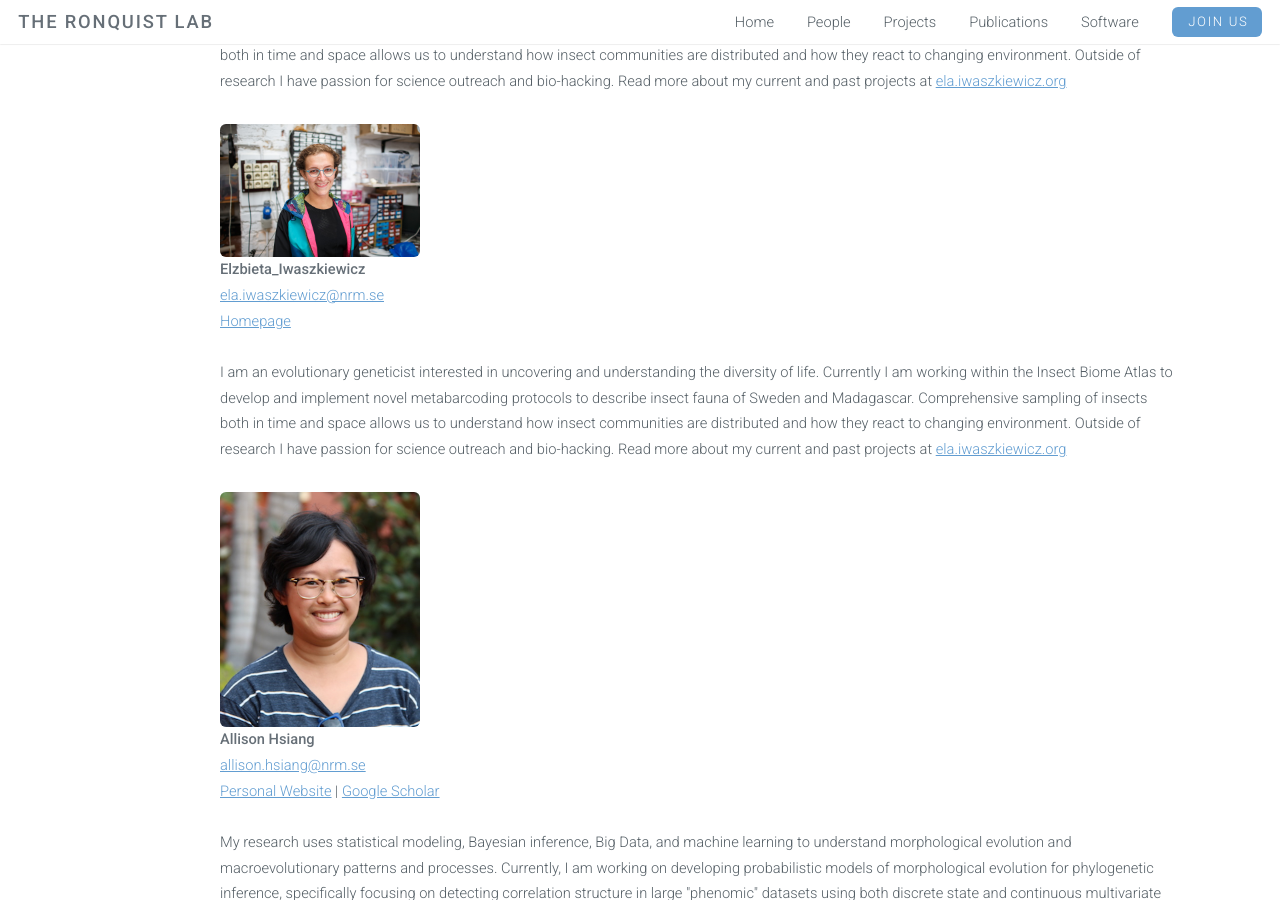
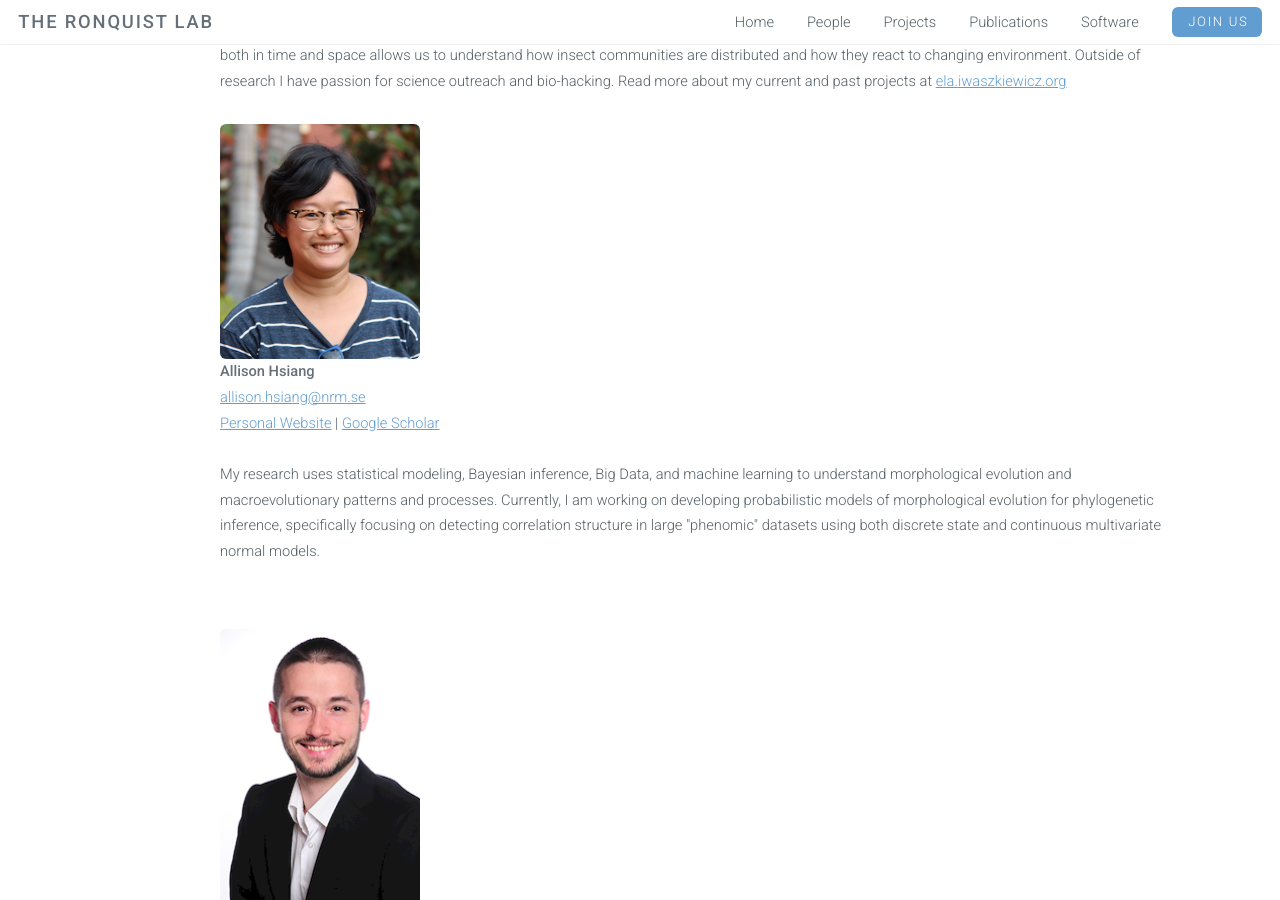
Before and after one commit to ronquistlab/ronquistlab.github.io, a Jekyll site: the page built from people.html, in a window 1280 px wide and 900 px high, scrolled down 1582 px. Built offline with Jekyll 4.4.1, drawn with Linux system fonts in a browser that asks for light colours.

```diff
--- a/people.html
+++ b/people.html
@@ -30,25 +30,6 @@
 
     <!-- Postdocs -->
     <h2>Postdoctoral Researchers</h2>
-
-<!----Ella---->
-
-    <img id="ela"class="image portrait" src="{{ site.baseurl }}/images/Elzbieta_Iwaszkiewicz.jpg" alt="Elzbieta_Iwaszkiewicz" width="200" />
-
-    <p><strong>Elzbieta_Iwaszkiewicz</strong>
-      <br />
-      <a href="mailto:ela.iwaszkiewicz@nrm.se">ela.iwaszkiewicz@nrm.se</a>
-      <br />
-      <a href="https://ela.iwaszkiewicz.org" target="_blank">Homepage</a>
-      <br />
-      <br />
-      I am an evolutionary geneticist interested in uncovering and understanding the diversity of life. Currently I am working within the Insect Biome Atlas to develop and implement novel metabarcoding protocols to describe insect fauna of Sweden and Madagascar. Comprehensive sampling of insects both in time and space allows us to understand how insect communities are distributed and how they react to changing environment.
-
-Outside of research I have passion for science outreach and bio-hacking. Read more about my current and past projects at <a href="https://ela.iwaszkiewicz.org/">ela.iwaszkiewicz.org</a>
-    </p>
-
-<!----Allison---->
-
 
 <!----Ella---->
 
```
